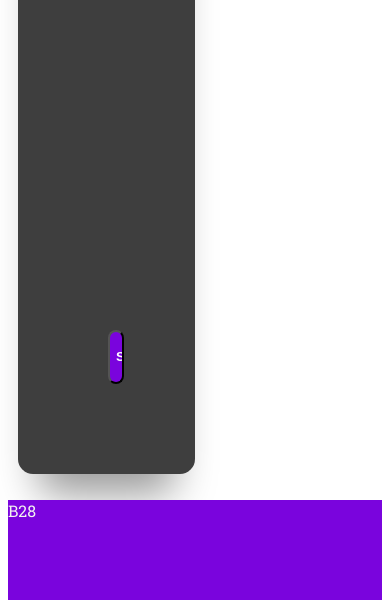
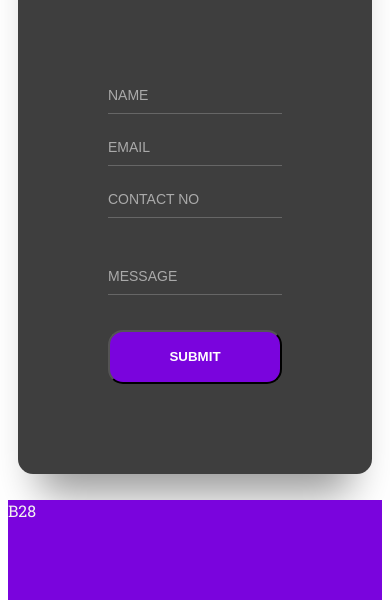
Before and after one commit to MiftahAM/B28_DTS20, a plain HTML site: page index.html in a window 390 px wide. Shown: the part 800-1408 px from the top of the page. Drawn offline with Linux system fonts and the light colour scheme.

Commit message:
edit css
responsiv

```diff
--- a/contact.css
+++ b/contact.css
@@ -7,6 +7,9 @@
 }
 
 
+.contact-us{
+    max-width: 90vh;
+}
 
 .background {
   display: flex;
@@ -23,7 +26,7 @@
   position: relative;
   background: #3e3e3e;
   border-radius: 15px;
-  width: 50%;
+  width: 100%;
 }
 
 .screen:after {
--- a/index.html
+++ b/index.html
@@ -67,7 +67,7 @@
     </div>
 
     <div class="content-3">
-
+        <div class="contact-us">
         <div class="container">
             <div class="screen">
               <div class="screen-header">
@@ -113,6 +113,7 @@
               </div>
             </div>
            </div>
+        </div>
     </div>
 
     <footer>
--- a/responsive.css
+++ b/responsive.css
@@ -26,6 +26,9 @@
   .app-title:after {
     display: none;
   }
+  .screen{
+    width: 100%;
+  }
 }
 
 @media screen and (max-width: 600px) {
@@ -36,4 +39,7 @@
   .screen-body-item {
     padding: 0;
   }
+  .screen{
+    width: 100%;
+  }
 }
```
